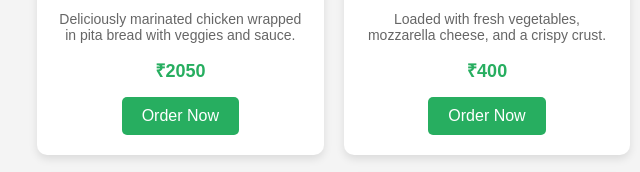
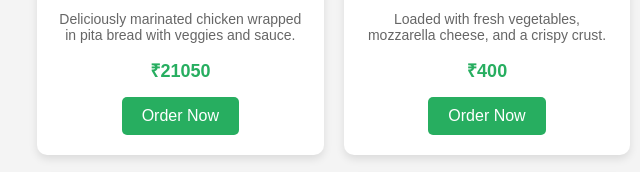
Before and after one commit to VenuKethapally/my-menu-app, a website: page index.html in a window 1280 px wide. Shown: the part 415-587 px from the top of the page, 153-793 px from the left. Drawn offline with Linux system fonts and the light colour scheme.

Commit message:
Update index.html

```diff
--- a/index.html
+++ b/index.html
@@ -152,7 +152,7 @@
       <img src="https://th.bing.com/th/id/OIP.5AT39p5w7-_Z36gsnaMcOgHaHa?w=184&h=184&c=7&r=0&o=7&dpr=2&pid=1.7&rm=3" alt="Chicken Shawarma">
       <h2>Chicken Shawarma</h2>
       <p>Deliciously marinated chicken wrapped in pita bread with veggies and sauce.</p>
-      <div class="price">₹2050</div>
+      <div class="price">₹21050</div>
       <a href="#" class="order-btn" onclick="window.location.href='order.html?item=Chicken%20Shawarma';">Order Now</a>
 
     </div>
```
